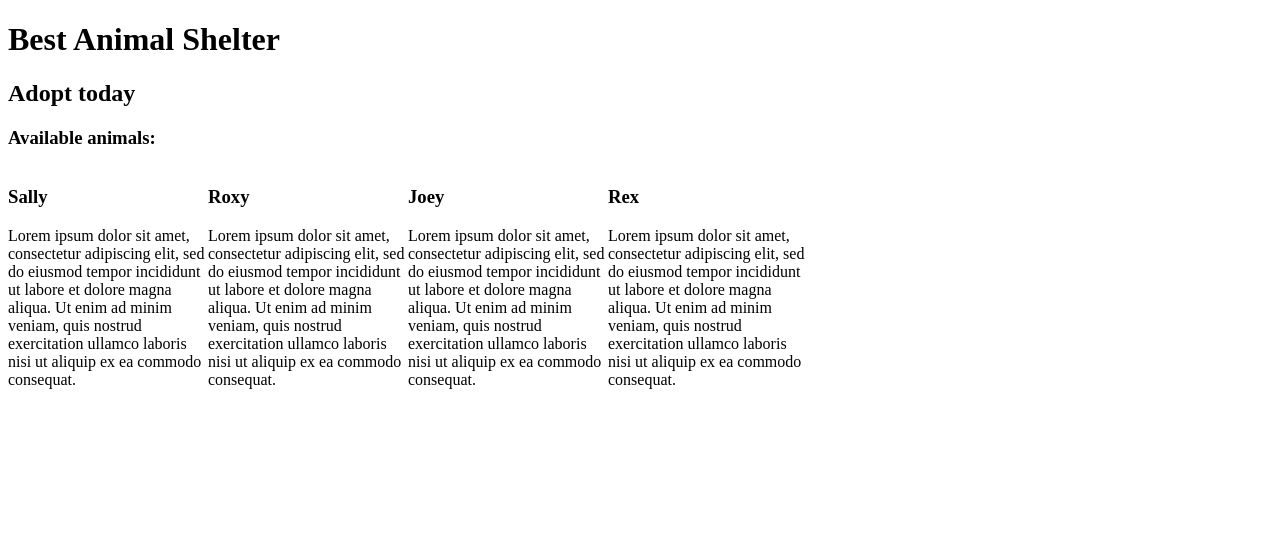
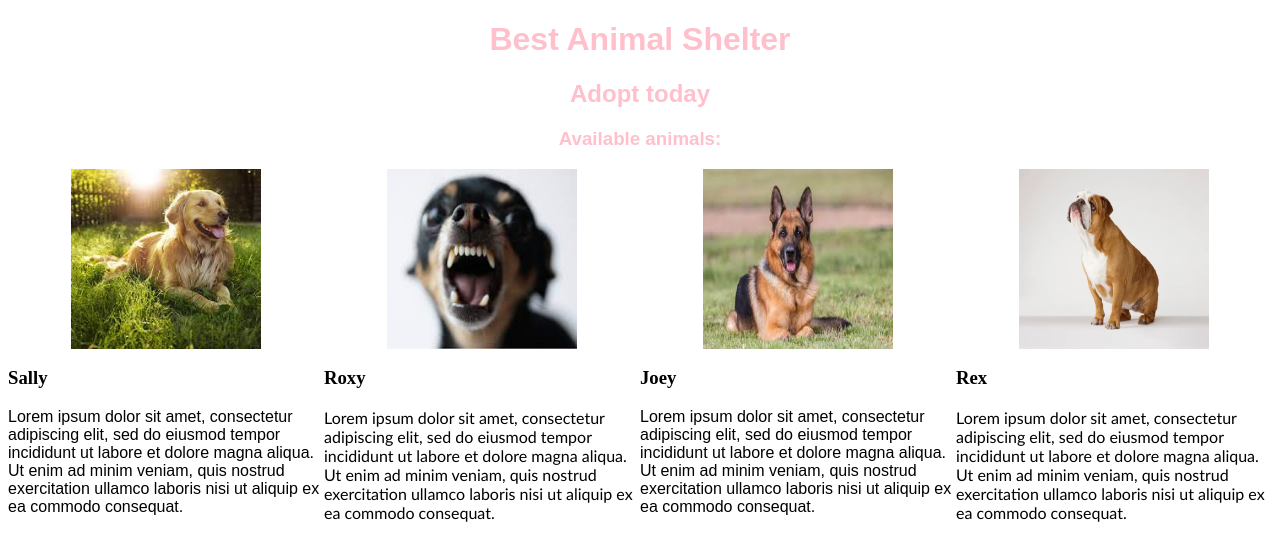
Before and after one commit to mdonegan91/animal-shelter, a plain HTML site: page index.html in a window 1280 px wide. Drawn offline with Linux system fonts and the light colour scheme.

Commit message:
added images, created columns for each profile

```diff
--- a/css/style.css
+++ b/css/style.css
@@ -1,4 +1,34 @@
 .column {
-  width:200px;
+  width:25%;
   float:left;
 }
+
+.header {
+  color: pink;
+  font-family:sans-serif;
+  text-align: center;
+}
+
+
+img {
+  width:190px;
+  height:180px;
+  margin:0 auto;
+  display:block;
+}
+
+.profile1 p {
+  font-family:sans-serif;
+}
+
+.profile2 p {
+  font-family:'Gill Sans', 'Gill Sans MT', Calibri, 'Trebuchet MS', sans-serif;
+}
+
+.profile3 p {
+  font-family:Impact, Haettenschweiler, 'Arial Narrow Bold', sans-serif;
+}
+
+.profile4 p {
+  font-family:system-ui, -apple-system, BlinkMacSystemFont, 'Segoe UI', Roboto, Oxygen, Ubuntu, Cantarell, 'Open Sans', 'Helvetica Neue', sans-serif;
+}
--- a/index.html
+++ b/index.html
@@ -14,24 +14,28 @@
 
   <div class="column">
     <div class="profile1">
+      <img class ='img' src="images/sally.jpeg" alt="a golden retriever laying in the grass">
       <h3>Sally</h3>
       <p>Lorem ipsum dolor sit amet, consectetur adipiscing elit, sed do eiusmod tempor incididunt ut labore et dolore magna aliqua. Ut enim ad minim veniam, quis nostrud exercitation ullamco laboris nisi ut aliquip ex ea commodo consequat.</p>
     </div>
   </div>
   <div class="column">
     <div class="profile2">
+      <img class ='img' src="images/roxy.jpeg" alt="a golden retriever laying in the grass">
       <h3>Roxy</h3>
       <p>Lorem ipsum dolor sit amet, consectetur adipiscing elit, sed do eiusmod tempor incididunt ut labore et dolore magna aliqua. Ut enim ad minim veniam, quis nostrud exercitation ullamco laboris nisi ut aliquip ex ea commodo consequat.</p>
     </div>
   </div>
   <div class="column">
     <div class="profile1">
+      <img class ='img' src="images/joey.jpeg" alt="a golden retriever laying in the grass">
       <h3>Joey</h3>
       <p>Lorem ipsum dolor sit amet, consectetur adipiscing elit, sed do eiusmod tempor incididunt ut labore et dolore magna aliqua. Ut enim ad minim veniam, quis nostrud exercitation ullamco laboris nisi ut aliquip ex ea commodo consequat.</p>
     </div>
   </div>
   <div class="column">
     <div class="profile2">
+      <img class ='img' src="images/rex.jpeg" alt="a golden retriever laying in the grass">
       <h3>Rex</h3>
       <p>Lorem ipsum dolor sit amet, consectetur adipiscing elit, sed do eiusmod tempor incididunt ut labore et dolore magna aliqua. Ut enim ad minim veniam, quis nostrud exercitation ullamco laboris nisi ut aliquip ex ea commodo consequat.</p>
     </div>
```
Also changed, not shown: images/dog1.jpg (deleted), images/dog2.jpg (deleted), images/dog3.jpg (deleted), images/joey.jpeg (added), images/rex.jpeg (added), images/roxy.jpeg (added), images/sally.jpeg (added), 1 other file.
